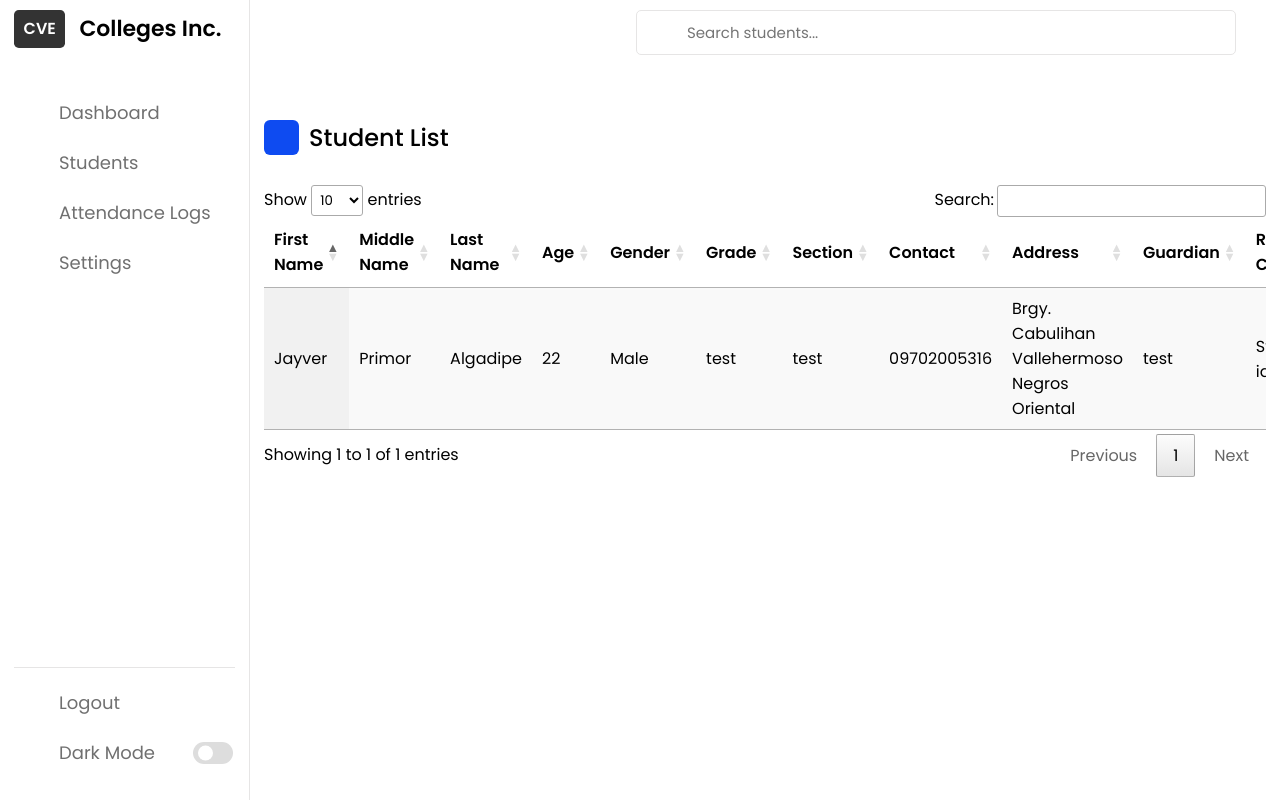
After one commit to Jayvercpsu/RFID-ATTENDANCE-UI, a Python web app: template flask/templates/pages/admin/students.html in a window 1280 px wide. The commit adds this page. Run offline with Jinja, Linux system fonts and the light colour scheme; the template is opened without the code that fills it, so the values that code supplies are empty; some libraries are stand-ins or nearby versions; some web fonts are replaced.

Commit message:
add static files and include sidebar shortcut

```diff
--- a/flask/config.py
+++ b/flask/config.py
@@ -1,3 +1,5 @@
 MAIN_PAGE = "pages/index.html"
 ADMIN_LOGIN_PAGE = "pages/admin/admin-login.html"
 ADMIN_DASHBOARD_PAGE = "pages/admin/dashboard.html"
+ADMIN_STUDENTS_PAGE = "pages/admin/students.html"
+ADMIN_ATTENDANCE_LOGS_PAGE = "pages/admin/attendance-logs.html"
--- /dev/null
+++ b/flask/templates/pages/admin/header-sections/sidebar.html
@@ -0,0 +1,52 @@
+ <nav>
+    <div class="logo-name">
+      <div class="logo">CVE</div>
+      <span class="logo_name">Colleges Inc.</span>
+    </div>
+    <div class="menu-items">
+      <ul class="nav-links">
+        <li>
+         <a href="{{ url_for('pages.admin_dashboard') }}">
+            <i class="uil uil-estate"></i>
+            <span class="link-name">Dashboard</span>
+          </a>
+        </li>
+        <li>
+          <a href="{{ url_for('pages.admin_students') }}">
+            <i class="uil uil-files-landscapes"></i>
+            <span class="link-name">Students</span>
+          </a>
+        </li>
+        <li>
+           <a href="{{ url_for('pages.admin_attendance_logs') }}">
+            <i class="uil uil-chart"></i>
+            <span class="link-name">Attendance Logs</span>
+          </a>
+        </li>
+        <li>
+          <a href="#">
+            <i class="uil uil-setting"></i>
+            <span class="link-name">Settings</span>
+          </a>
+        </li>
+      </ul>
+
+      <ul class="logout-mode">
+        <li>
+          <a href="{{ url_for('pages.admin_login') }}">
+            <i class="uil uil-signout"></i>
+            <span class="link-name">Logout</span>
+          </a>
+        </li>
+        <li class="mode">
+          <a href="#">
+            <i class="uil uil-moon"></i>
+            <span class="link-name">Dark Mode</span>
+          </a>
+          <div class="mode-toggle">
+            <span class="switch"></span>
+          </div>
+        </li>
+      </ul>
+    </div>
+  </nav>
--- /dev/null
+++ b/flask/templates/pages/admin/students.html
@@ -0,0 +1,85 @@
+<!DOCTYPE html>
+<html lang="en">
+<head>
+  <meta charset="UTF-8" />
+  <meta http-equiv="X-UA-Compatible" content="IE=edge" />
+  <meta name="viewport" content="width=device-width, initial-scale=1.0" />
+
+  <link rel="stylesheet" href="{{ url_for('static', filename='css/dashboard.css') }}" />
+  <link rel="stylesheet" href="{{ url_for('static', filename='css/line.css') }}" />
+  <link rel="stylesheet" href="https://cdn.datatables.net/1.13.6/css/jquery.dataTables.min.css" />
+
+  <title>RFID Attendance - Students</title>
+</head>
+<body>
+
+    <!-- sidebar -->
+    {% include('pages/admin/header-sections/sidebar.html') %}
+
+  <section class="dashboard">
+    <div class="top">
+      <i class="uil uil-bars sidebar-toggle"></i>
+      <div class="search-box">
+        <i class="uil uil-search"></i>
+        <input type="text" placeholder="Search students..." />
+      </div>
+    </div>
+
+    <div class="dash-content">
+      <div class="overview">
+        <div class="title">
+          <i class="uil uil-users-alt"></i>
+          <span class="text">Student List</span>
+        </div>
+
+        <div class="table-container" style="overflow-x:auto;">
+          <table id="studentsTable" class="display">
+            <thead>
+              <tr>
+                <th>First Name</th>
+                <th>Middle Name</th>
+                <th>Last Name</th>
+                <th>Age</th>
+                <th>Gender</th>
+                <th>Grade</th>
+                <th>Section</th>
+                <th>Contact</th>
+                <th>Address</th>
+                <th>Guardian</th>
+                <th>RFID Code</th>
+                <th>Photo</th>
+              </tr>
+            </thead>
+            <tbody>
+              <tr>
+                <td>Jayver</td>
+                <td>Primor</td>
+                <td>Algadipe</td>
+                <td>22</td>
+                <td>Male</td>
+                <td>test</td>
+                <td>test</td>
+                <td>09702005316</td>
+                <td>Brgy. Cabulihan Vallehermoso Negros Oriental</td>
+                <td>test</td>
+                <td>Student id</td>
+                <td><img src="{{ url_for('static', filename='images/Student_id.jpg') }}" alt="Student Photo" width="50" /></td>
+              </tr>
+            </tbody>
+          </table>
+        </div>
+      </div>
+    </div>
+  </section>
+
+  <script src="https://code.jquery.com/jquery-3.7.0.min.js"></script>
+  <script src="https://cdn.datatables.net/1.13.6/js/jquery.dataTables.min.js"></script>
+  <script>
+    $(document).ready(function () {
+      $('#studentsTable').DataTable();
+    });
+  </script>
+
+  <script src="{{ url_for('static', filename='js/dashboard.js') }}"></script>
+</body>
+</html>
```
Also changed, not shown: flask/pages.py (+9 -1 lines), flask/templates/pages/admin/dashboard.html (+2 -51 lines), flask/note.txt (line endings or trailing spaces), flask/templates/pages/admin/attendance_logs.html (added).
